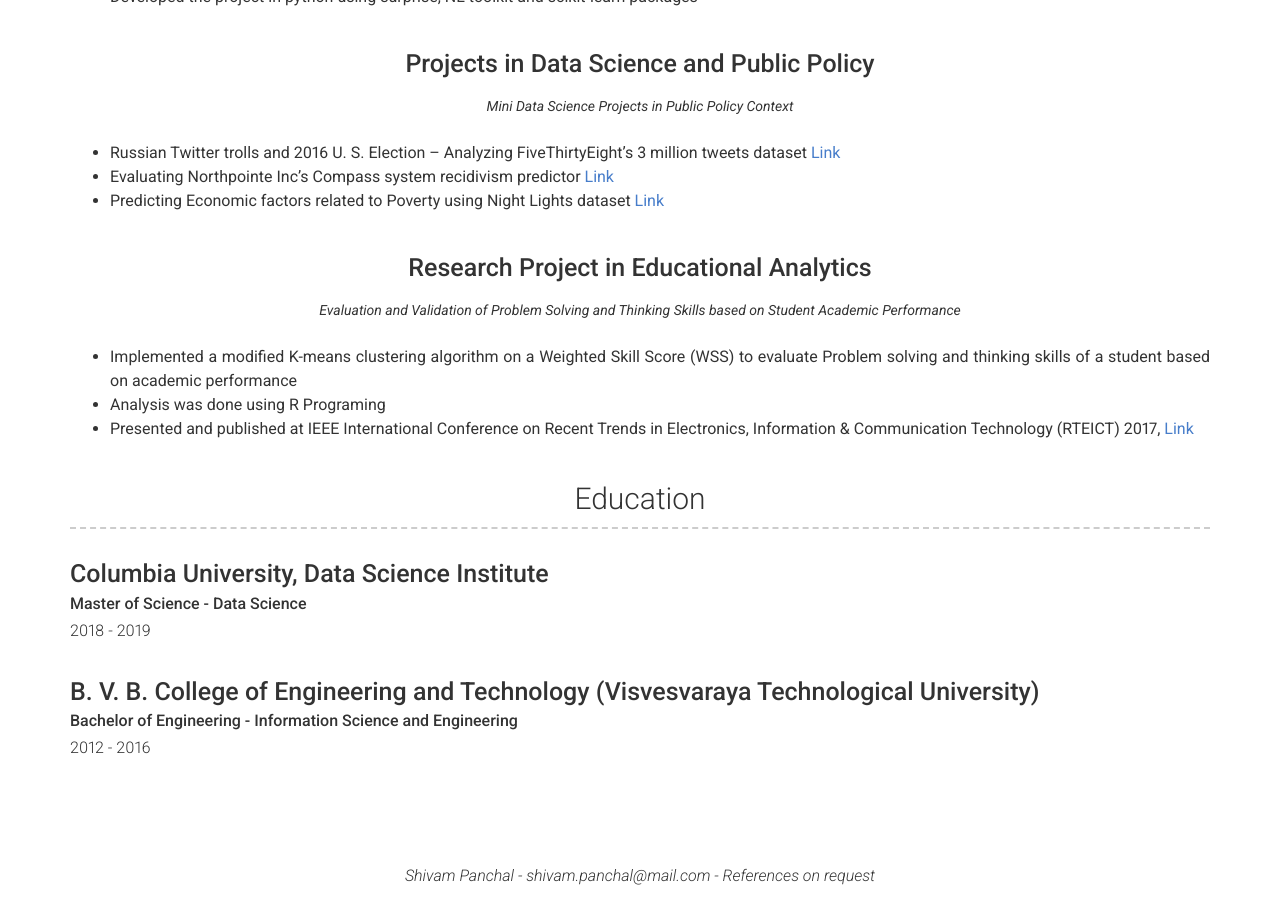
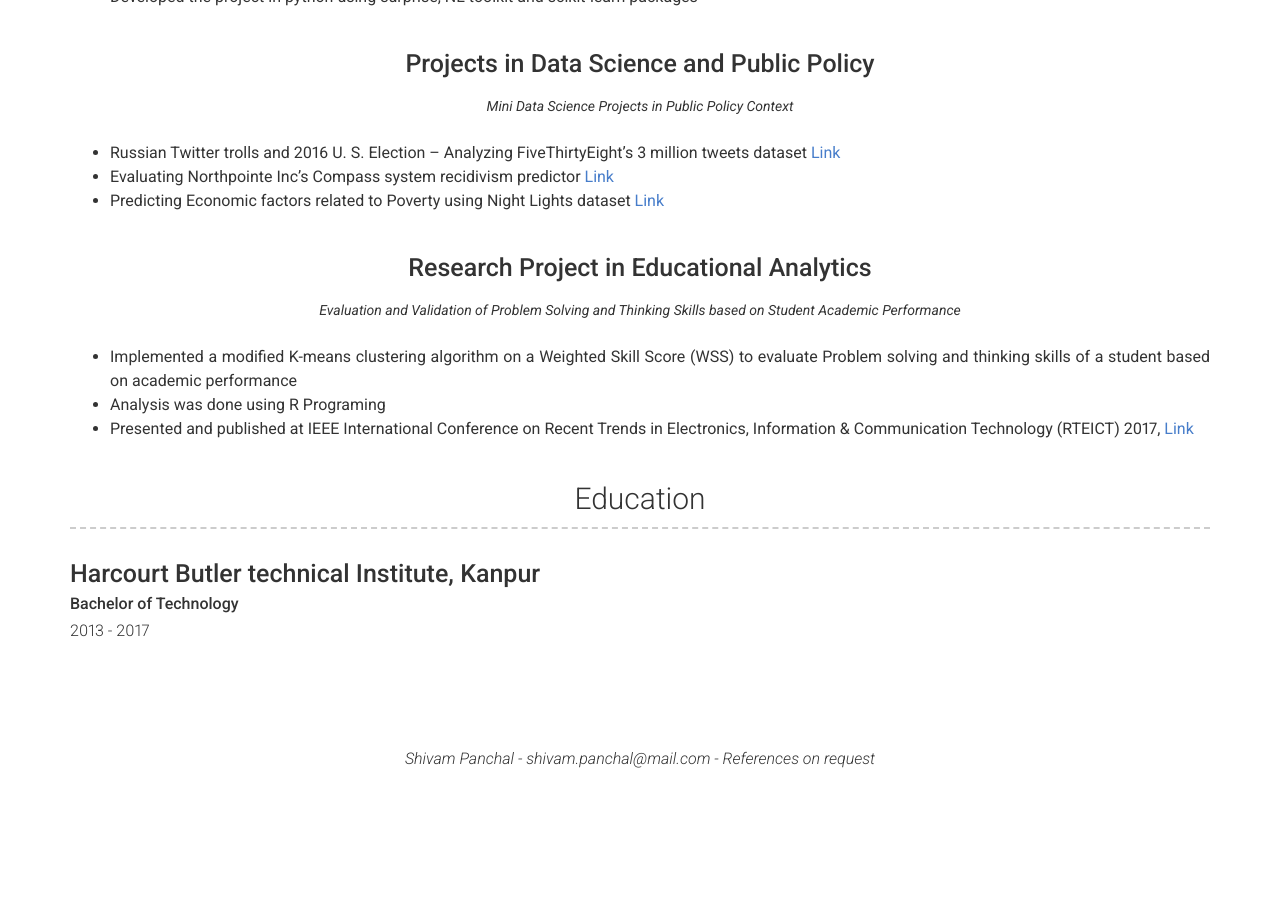
Before and after one commit to ShivamPanchal/shivam.github.io, a Jekyll site: the page built from index.md, in a window 1280 px wide and 900 px high, scrolled down 2668 px. Built offline with Jekyll 4.4.1, drawn with Linux system fonts in a browser that asks for light colours; after the commit the page ends 3451 px from its top, so only the background shows below that.

Commit message:
Update education.yml

```diff
--- a/_data/education.yml
+++ b/_data/education.yml
@@ -1,9 +1,4 @@
 - layout: top
-  name: Columbia University, Data Science Institute
-  dates: 2018 - 2019
-  qualification: Master of Science - Data Science
-
-- layout: top
-  name: B. V. B. College of Engineering and Technology (Visvesvaraya Technological University)
-  dates: 2012 - 2016
-  qualification: Bachelor of Engineering - Information Science and Engineering
+  name: Harcourt Butler technical Institute, Kanpur
+  dates: 2013 - 2017
+  qualification: Bachelor of Technology
```
